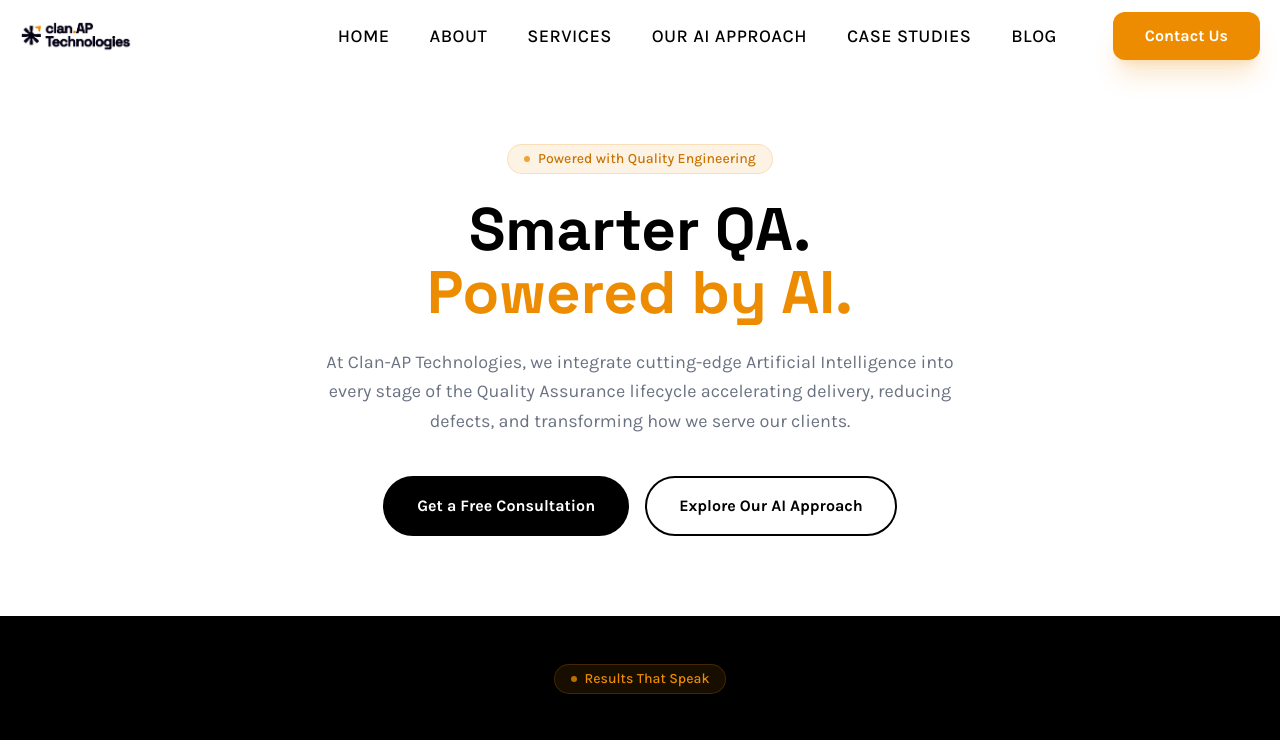
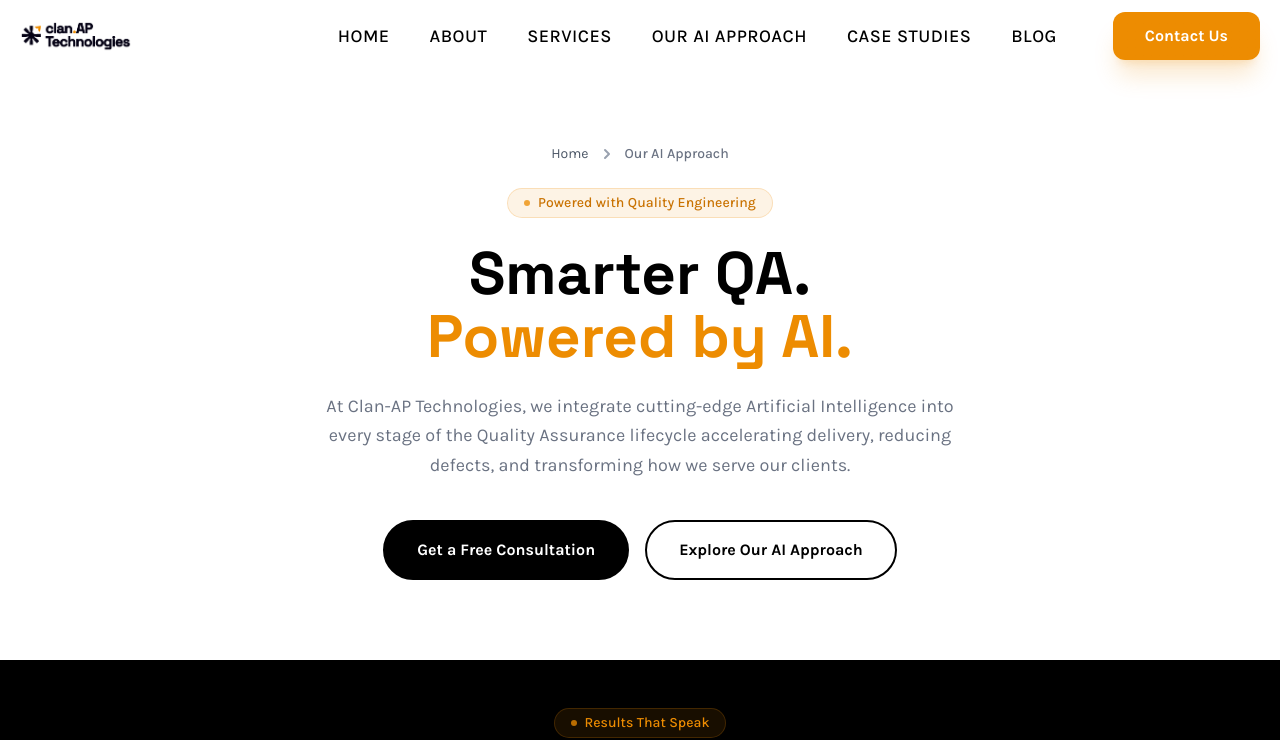
Before and after one commit to Auxtnn/clan-ap-technologies, a Next.js app: page /ai-in-qa in a window 1280 px wide. Shown: the top 740 px of the page. Built offline with nearby package versions, Linux system fonts and the light colour scheme.

Commit message:
added breadcrumbs

```diff
--- a/app/components/AIContent/AIHero.tsx
+++ b/app/components/AIContent/AIHero.tsx
@@ -12,6 +12,38 @@ const AIHero = () => {
   return (
     <section ref={ref} className="pt-36 pb-20 bg-white overflow-hidden">
       <div className="container mx-auto px-4 lg:w-11/12 text-center">
+        <div className="mb-6">
+          <nav className="flex justify-center" aria-label="Breadcrumb">
+            <ol className="inline-flex items-center space-x-1 md:space-x-2">
+              <li className="inline-flex items-center">
+                <Link
+                  href="/"
+                  className="text-gray-600 hover:text-yellow-500 text-sm"
+                >
+                  Home
+                </Link>
+              </li>
+              <li aria-current="page">
+                <div className="flex items-center">
+                  <svg
+                    className="w-5 h-5 text-gray-400"
+                    fill="currentColor"
+                    viewBox="0 0 20 20"
+                  >
+                    <path
+                      fillRule="evenodd"
+                      d="M7.293 14.707a1 1 0 010-1.414L10.586 10 7.293 6.707a1 1 0 011.414-1.414l4 4a1 1 0 010 1.414l-4 4a1 1 0 01-1.414 0z"
+                      clipRule="evenodd"
+                    ></path>
+                  </svg>
+                  <span className="text-gray-500 ml-1 md:ml-2 text-sm font-medium">
+                    Our AI Approach
+                  </span>
+                </div>
+              </li>
+            </ol>
+          </nav>
+        </div>
         <motion.div
           initial={{ opacity: 0, y: 16 }}
           animate={inView ? { opacity: 1, y: 0 } : {}}
```
